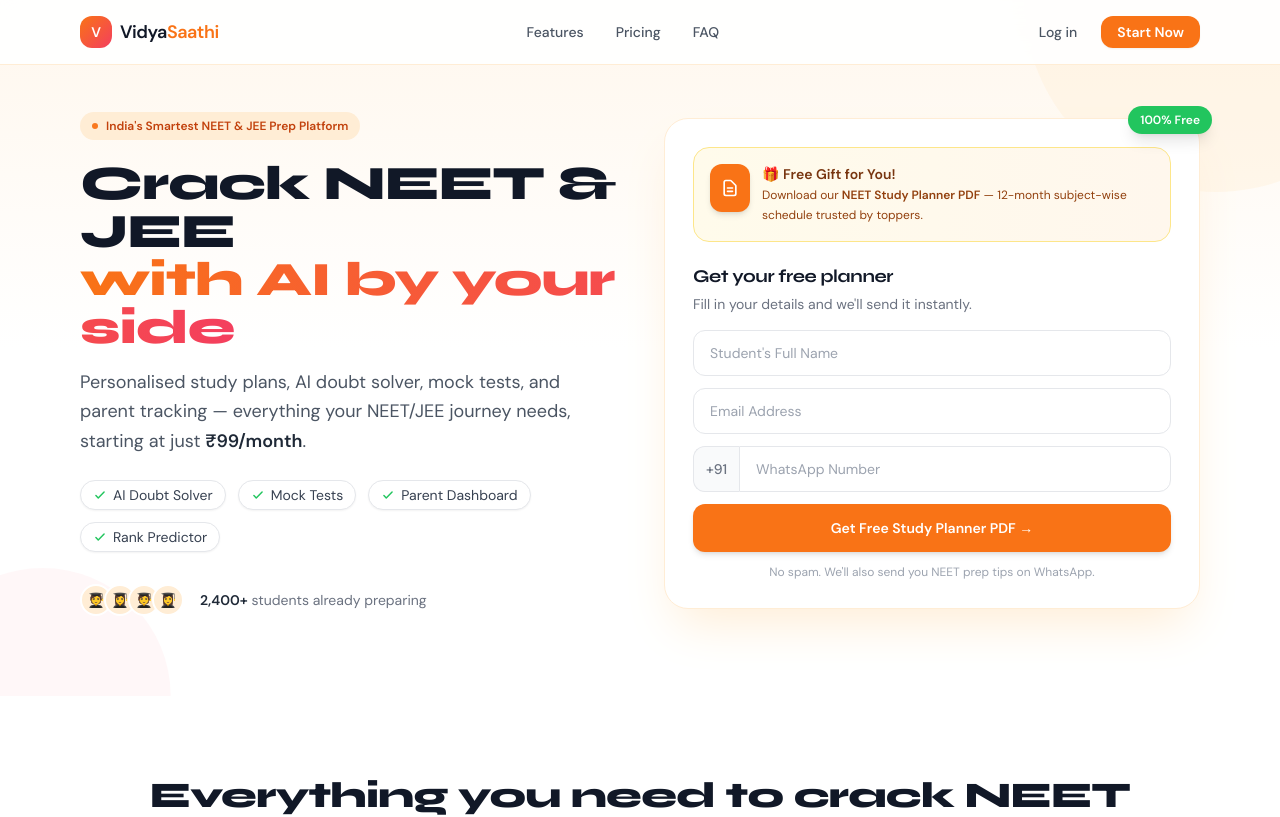
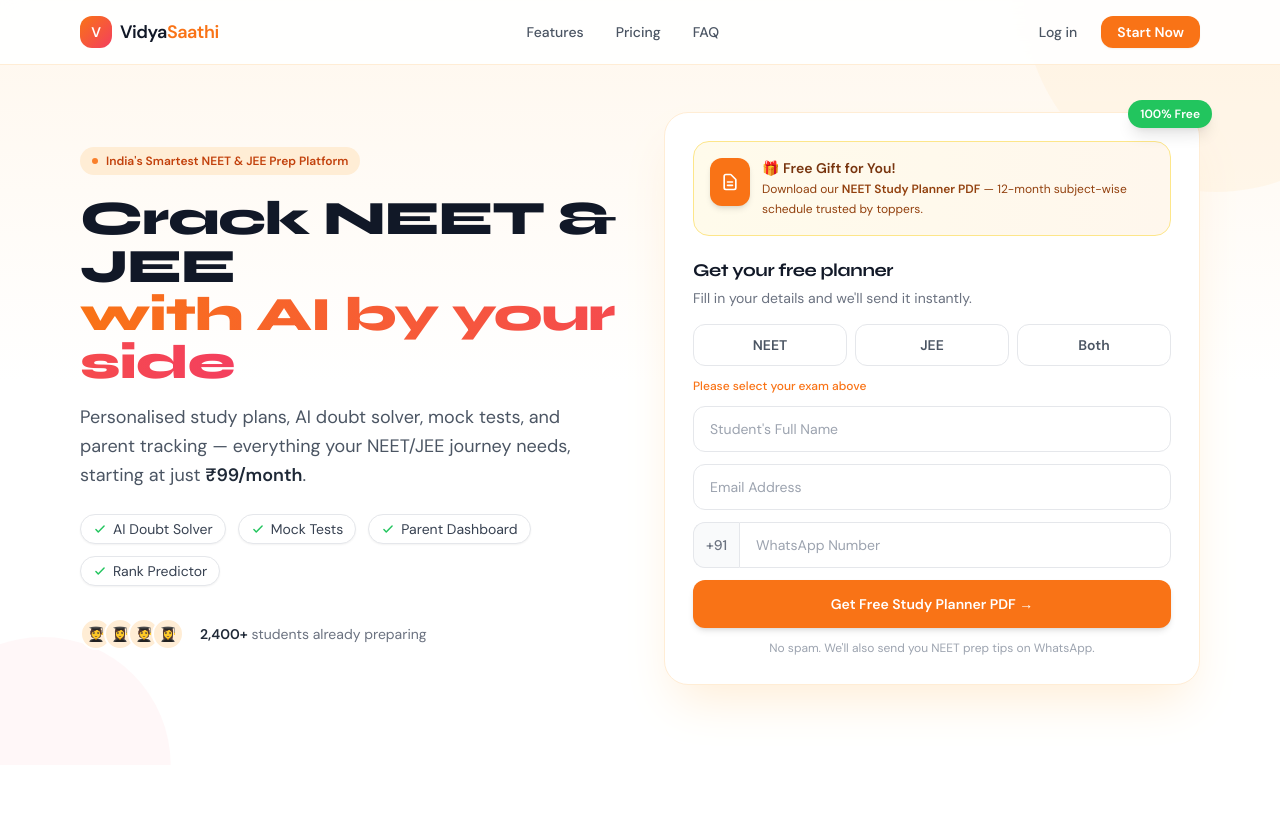
Before and after one commit to chouregraicy-rgb/RankSaathi, a Next.js app: page / in a window 1280 px wide. Shown: the top 817 px of the page. Built offline with nearby package versions, Linux system fonts and the light colour scheme.

Commit message:
feat: add course selector NEET/JEE/Both to lead form

```diff
--- a/src/app/api/leads/route.ts
+++ b/src/app/api/leads/route.ts
@@ -3,18 +3,17 @@
 
 const supabase = createClient(
   process.env.NEXT_PUBLIC_SUPABASE_URL!,
-  process.env.SUPABASE_SERVICE_ROLE_KEY!   // service role — bypasses RLS
+  process.env.SUPABASE_SERVICE_ROLE_KEY!
 );
 
 export async function POST(req: Request) {
   try {
-    const { name, email, phone, source } = await req.json();
+    const { name, email, phone, course, source } = await req.json();
 
-    if (!name || !email || !phone) {
+    if (!name || !email || !phone || !course) {
       return NextResponse.json({ error: "Missing required fields" }, { status: 400 });
     }
 
-    // Basic phone validation
     const cleanPhone = phone.replace(/\D/g, "");
     if (cleanPhone.length !== 10) {
       return NextResponse.json({ error: "Invalid phone number" }, { status: 400 });
@@ -24,12 +23,12 @@
       name: name.trim(),
       email: email.trim().toLowerCase(),
       phone: `+91${cleanPhone}`,
+      course,                          // 'NEET' | 'JEE' | 'BOTH'
       source: source || "unknown",
       created_at: new Date().toISOString(),
     });
 
     if (error) {
-      // Duplicate email — still return success (don't reveal if email exists)
       if (error.code === "23505") {
         return NextResponse.json({ success: true });
       }
@@ -37,9 +36,6 @@
       return NextResponse.json({ error: "Database error" }, { status: 500 });
     }
 
-    // Optional: trigger Brevo email with PDF link here
-    // await sendLeadEmail(name, email);
-
     return NextResponse.json({ success: true });
   } catch (err) {
     console.error("Lead API error:", err);
--- a/src/app/page.tsx
+++ b/src/app/page.tsx
@@ -8,6 +8,7 @@
   name: string;
   email: string;
   phone: string;
+  course: string;
 }
 
 // ─── Sub-components ─────────────────────────────────────────────────────────
@@ -43,13 +44,13 @@
 }
 
 function LeadCaptureForm({ source }: { source: string }) {
-  const [form, setForm] = useState<LeadForm>({ name: "", email: "", phone: "" });
+  const [form, setForm] = useState<LeadForm>({ name: "", email: "", phone: "", course: "" });
   const [status, setStatus] = useState<"idle" | "loading" | "success" | "error">("idle");
   const [errorMsg, setErrorMsg] = useState("");
 
   const handleSubmit = async (e: React.FormEvent) => {
     e.preventDefault();
-    if (!form.name || !form.email || !form.phone) return;
+    if (!form.name || !form.email || !form.phone || !form.course) return;
     setStatus("loading");
     setErrorMsg("");
 
@@ -67,6 +68,12 @@
     }
   };
 
+  const courseLabels: Record<string, string> = {
+    NEET: "NEET",
+    JEE: "JEE",
+    BOTH: "Both NEET & JEE",
+  };
+
   if (status === "success") {
     return (
       <div className="bg-green-50 border border-green-200 rounded-2xl p-6 text-center">
@@ -77,13 +84,13 @@
         </div>
         <h3 className="font-bold text-green-800 text-lg mb-1">You're on the list! 🎉</h3>
         <p className="text-green-700 text-sm mb-4">
-          Your <strong>Free NEET Study Planner PDF</strong> is on its way to <strong>{form.email}</strong>
+          Your <strong>Free {courseLabels[form.course] ?? form.course} Study Planner PDF</strong> is on its way to <strong>{form.email}</strong>
         </p>
         <Link
           href="/signup"
           className="inline-block bg-orange-500 hover:bg-orange-600 text-white font-bold px-6 py-3 rounded-xl text-sm transition-all shadow-md"
         >
-          Start Your NEET Prep Now →
+          Start Your {courseLabels[form.course] ?? ""} Prep Now →
         </Link>
       </div>
     );
@@ -91,6 +98,26 @@
 
   return (
     <form onSubmit={handleSubmit} className="space-y-3">
+      {/* Course selector */}
+      <div className="grid grid-cols-3 gap-2">
+        {(["NEET", "JEE", "BOTH"] as const).map((c) => (
+          <button
+            key={c}
+            type="button"
+            onClick={() => setForm({ ...form, course: c })}
+            className={`py-2.5 rounded-xl text-sm font-semibold border transition-all ${
+              form.course === c
+                ? "bg-orange-500 border-orange-500 text-white shadow-md"
+                : "bg-white border-gray-200 text-gray-600 hover:border-orange-300"
+            }`}
+          >
+            {c === "BOTH" ? "Both" : c}
+          </button>
+        ))}
+      </div>
+      {!form.course && (
+        <p className="text-xs text-orange-500 font-medium">Please select your exam above</p>
+      )}
       <div>
         <input
           type="text"
```
